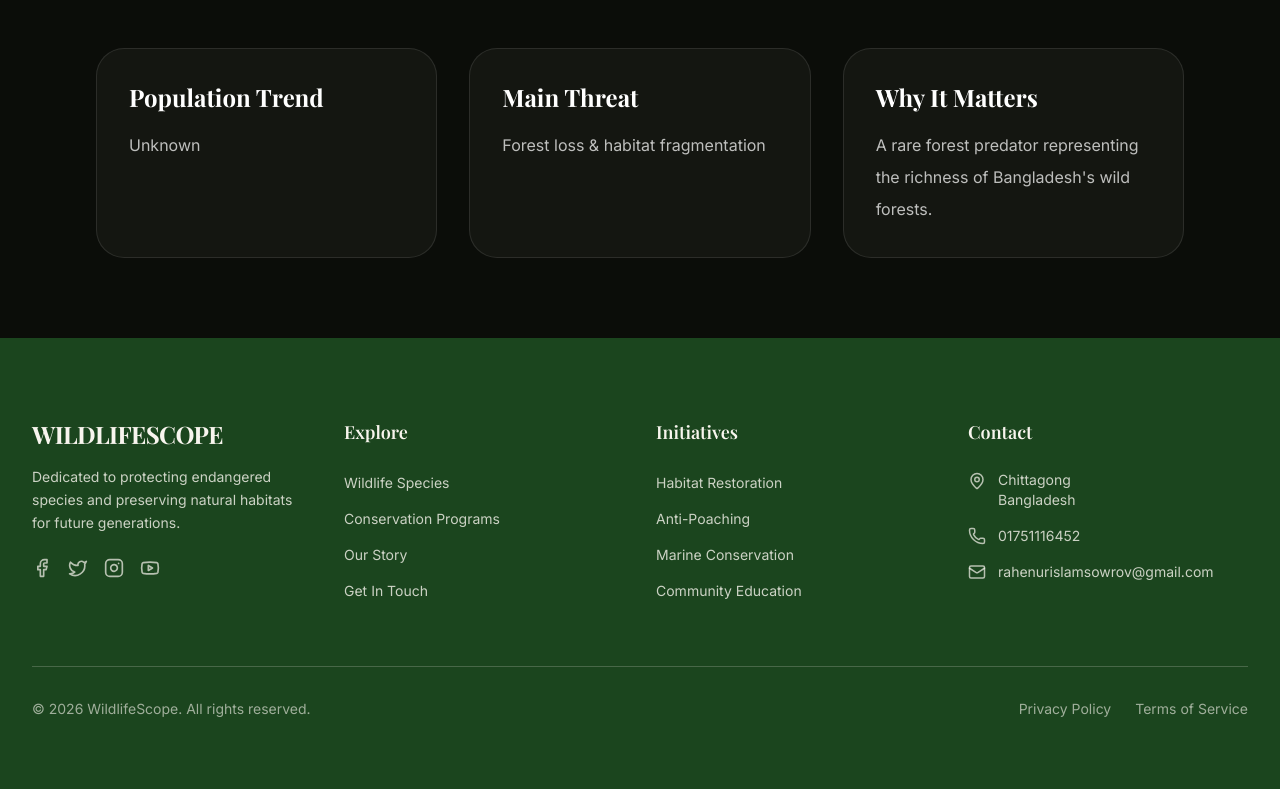
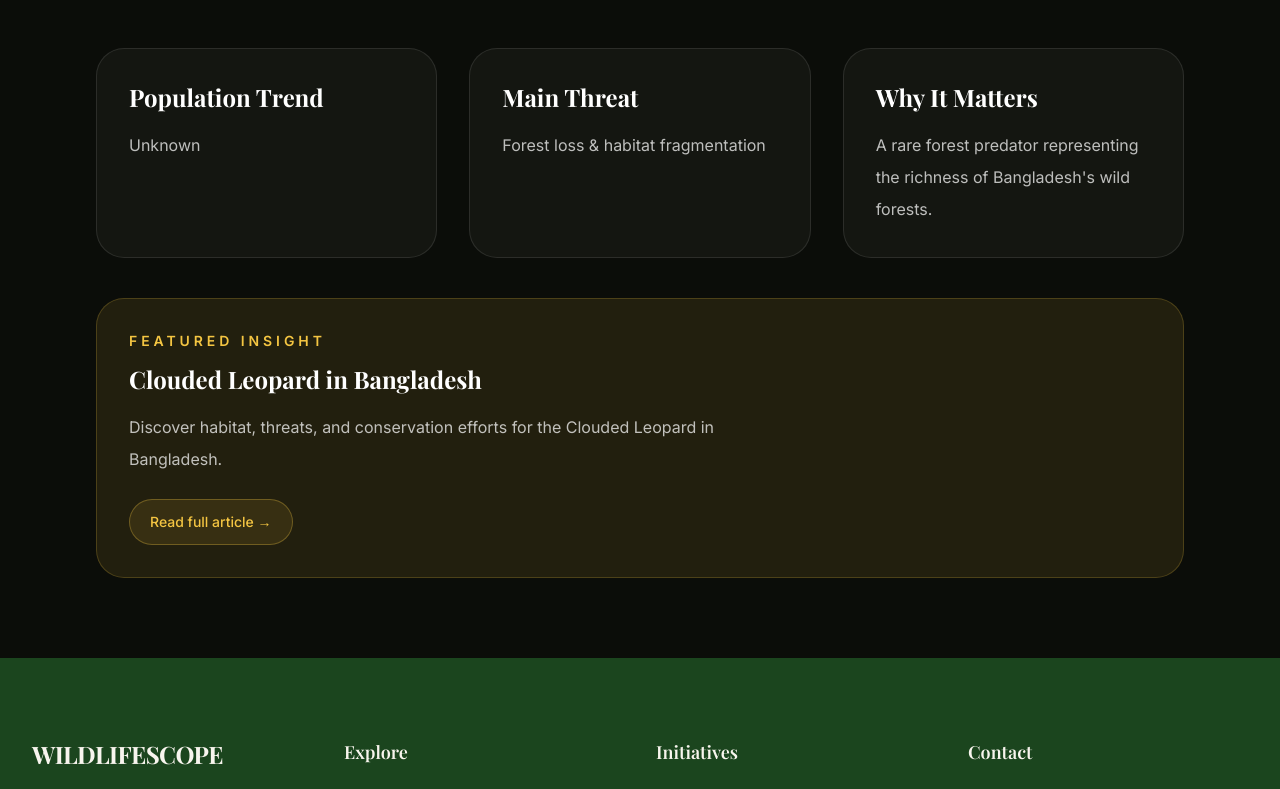
Before and after one commit to carb91-sow/wildlifescope.org, a Next.js app: page /species/clouded-leopard in a window 1280 px wide. Shown: the part 801-1590 px from the top of the page. Built offline with nearby package versions, Linux system fonts and the light colour scheme; a web font is replaced by a local one.

Commit message:
Update page.tsx

```diff
--- a/app/species/[id]/page.tsx
+++ b/app/species/[id]/page.tsx
@@ -263,6 +263,27 @@ export default async function SpeciesDetailPage({
                 </Link>
               </div>
             )}
+
+            {item.id === "clouded-leopard" && (
+              <div className="mt-10 rounded-[28px] border border-[#f4c542]/20 bg-[#f4c542]/10 p-8">
+                <p className="text-sm font-semibold uppercase tracking-[0.28em] text-[#f4c542]">
+                  Featured Insight
+                </p>
+                <h2 className="mt-3 font-serif text-2xl font-bold text-white">
+                  Clouded Leopard in Bangladesh
+                </h2>
+                <p className="mt-4 max-w-2xl leading-8 text-white/72">
+                  Discover habitat, threats, and conservation efforts for the
+                  Clouded Leopard in Bangladesh.
+                </p>
+                <Link
+                  href="/insights/clouded-leopard-bangladesh"
+                  className="mt-6 inline-flex rounded-full border border-[#f4c542]/30 bg-[#f4c542]/10 px-5 py-3 text-sm font-medium text-[#f4c542] transition-colors hover:bg-[#f4c542]/20"
+                >
+                  Read full article →
+                </Link>
+              </div>
+            )}
           </div>
         </section>
       </main>
```
